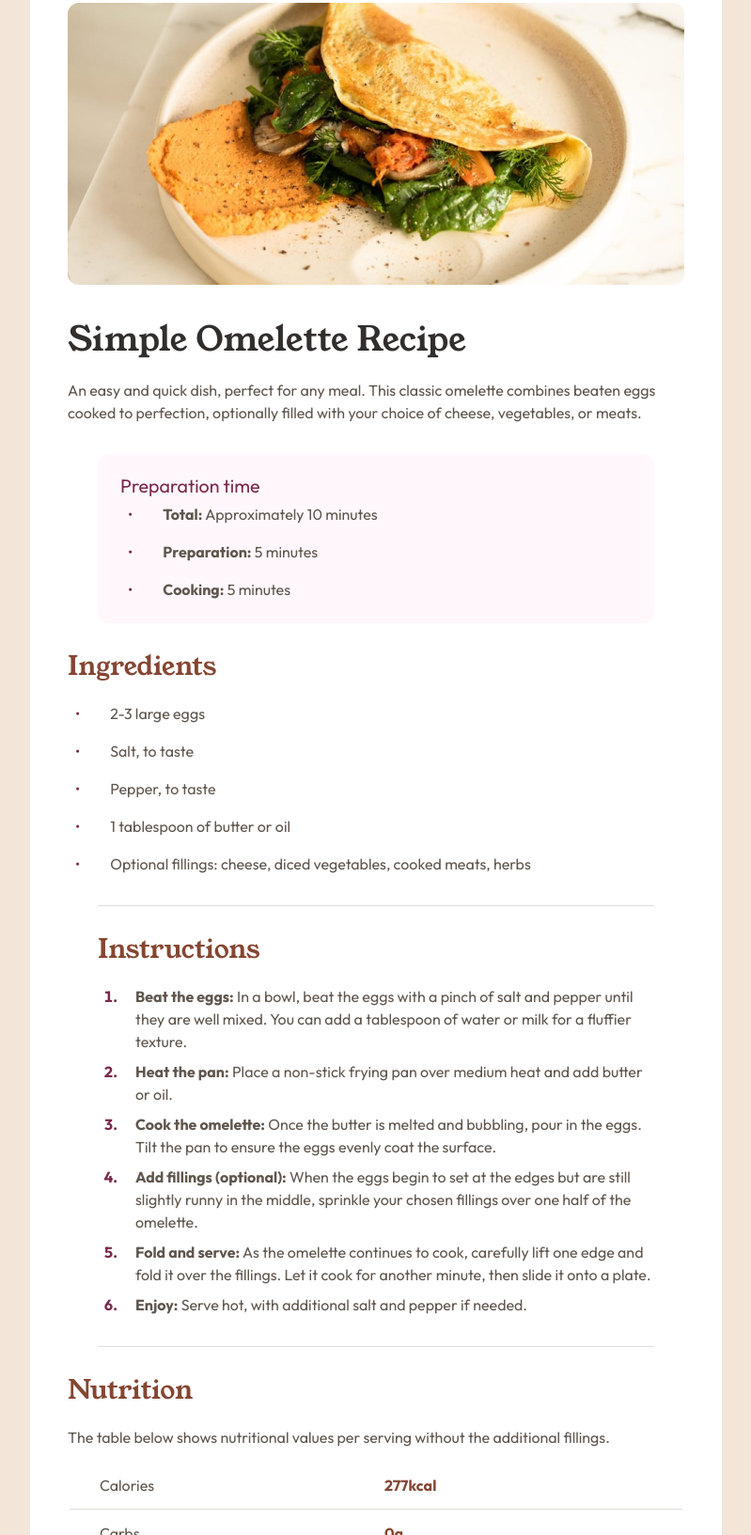
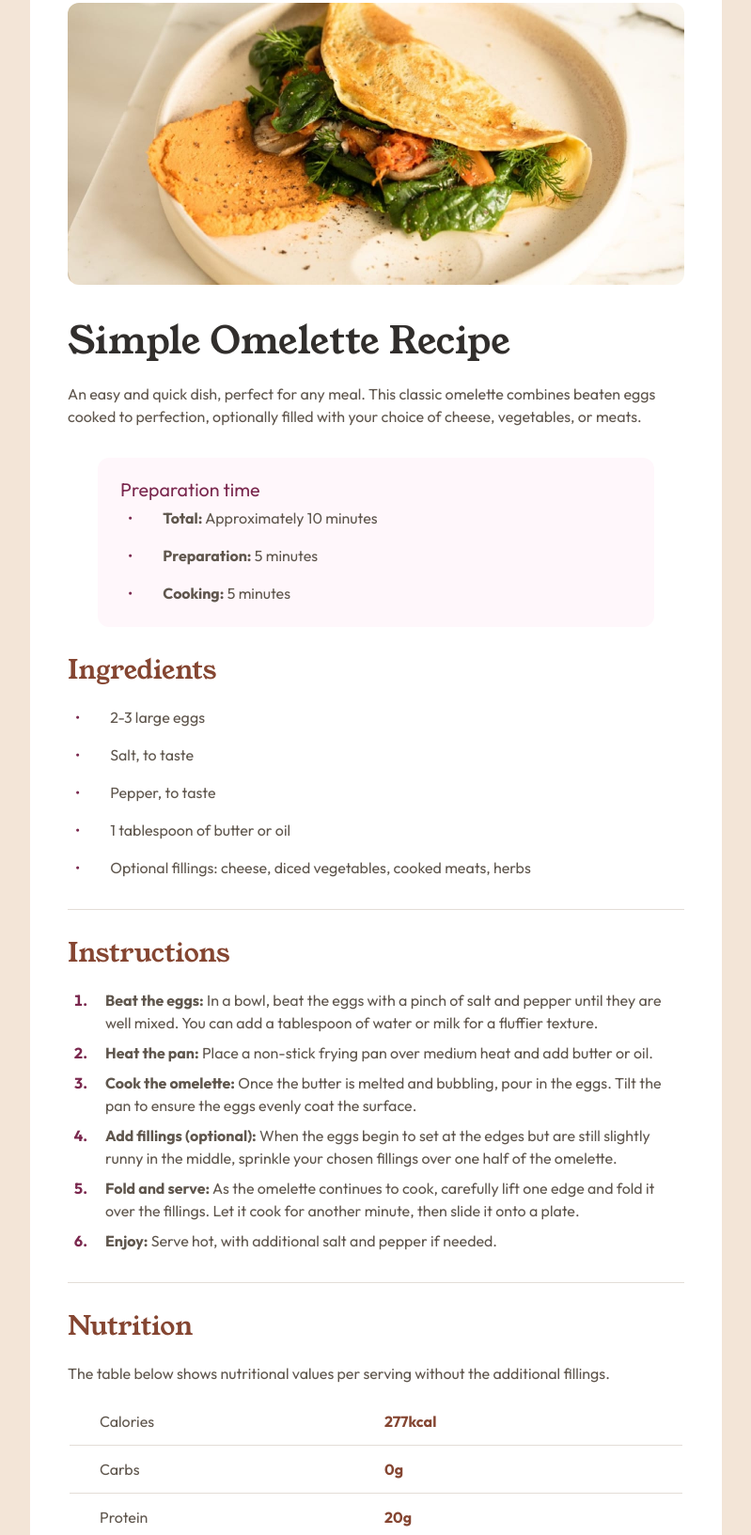
Before and after one commit to Mattzic/recipe-page, a plain HTML site: page index.html in a window 1280 px wide. Shown: the part 165-1798 px from the top of the page at 94% size, without its empty margins (240-1039 px from the left). Drawn offline with Linux system fonts and the light colour scheme.

Commit message:
fix html

```diff
--- a/css/styles.css
+++ b/css/styles.css
@@ -193,12 +193,12 @@ picture {
 }
 
 /* Instructions */
-.instructions {
+/* .instructions {
   display: flex;
   flex-direction: column;
   gap: var(--space-m);
   margin-inline: var(--space-l);
-}
+} */
 
 .instructions .steps-list {
   display: flex;
@@ -273,6 +273,10 @@ footer {
     background: var(--stone-100);
   }
 
+  .recipe-header .recipe-title {
+    font-size: 2.5rem;
+  }
+
   .flex-container--l {
     max-width: 38.5rem;
     background: var(--white);
@@ -287,6 +291,10 @@ footer {
   .recipe-image {
     border-radius: 12px;
   }
+
+  .line-separator {
+    margin-inline: 0;
+  }
 }
 
 /* Desktop */
--- a/index.html
+++ b/index.html
@@ -16,7 +16,7 @@
     <title>Frontend Mentor | Recipe page</title>
   </head>
   <body>
-    <article class="recipe-card flex-container--l">
+    <div class="recipe-card flex-container--l">
       <img
         src="assets/images/image-omelette.jpeg"
         alt="omelette"
@@ -67,7 +67,7 @@
 
       <div class="line-separator"></div>
 
-      <section class="instructions">
+      <section class="instructions flex-container--s">
         <h2 class="title-h2">Instructions</h2>
 
         <ol class="steps-list">
@@ -133,7 +133,7 @@
           </tbody>
         </table>
       </section>
-    </article>
+    </div>
     <footer>
       <div class="attribution">
         Challenge by
```
